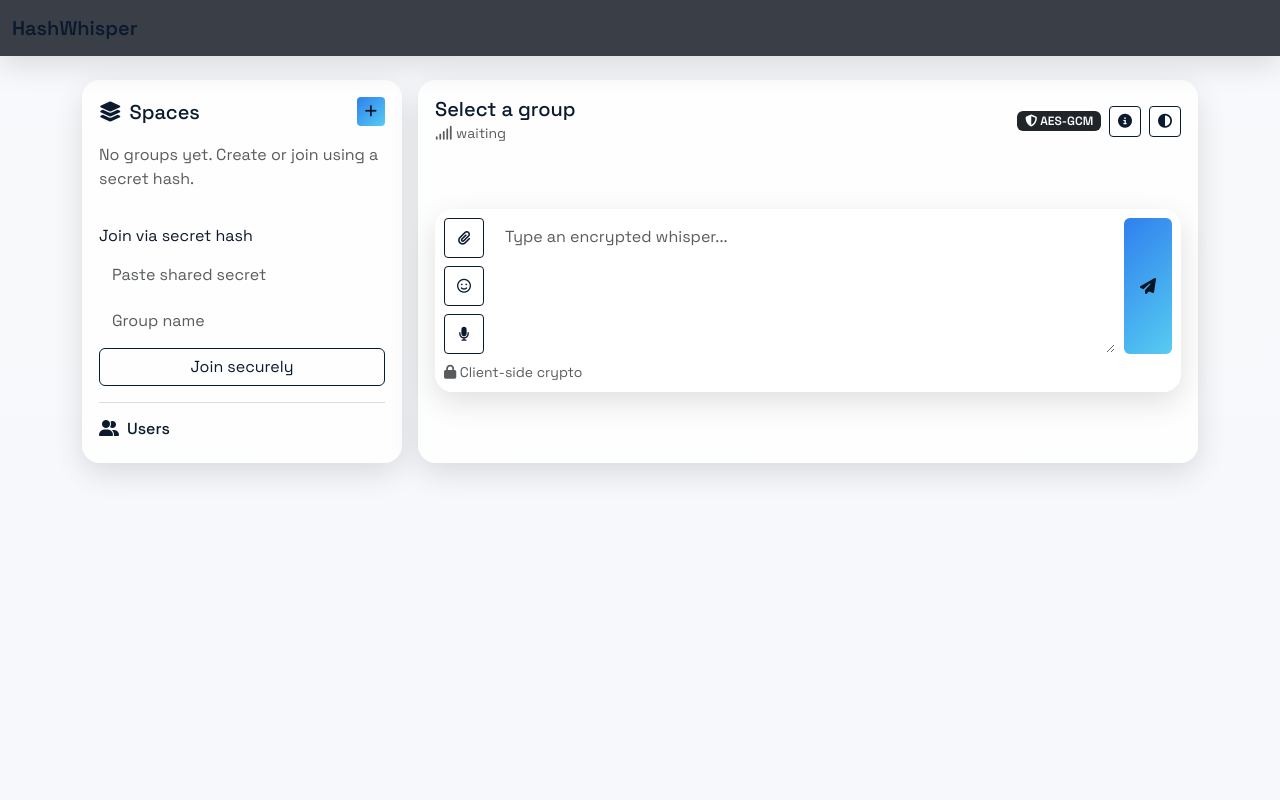
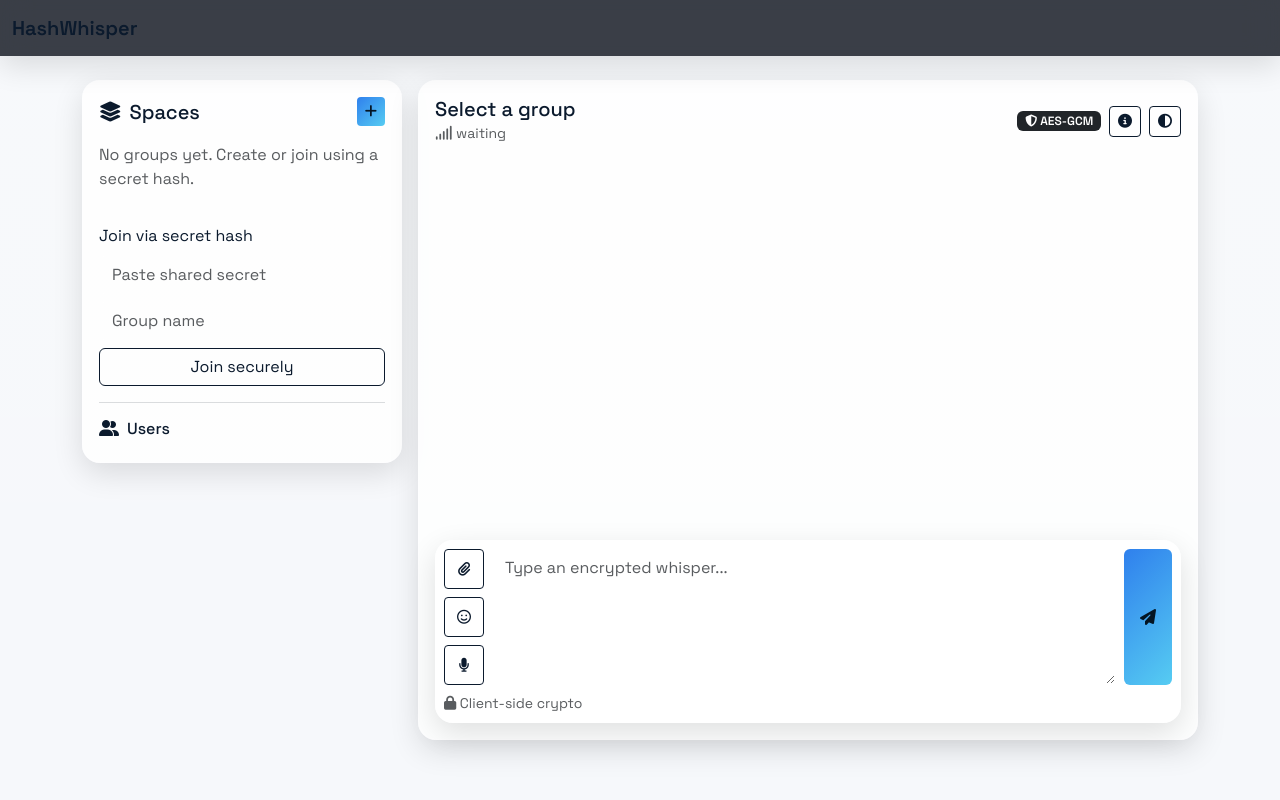
Before and after one commit to ibsoft/HashWhisper, a Python web app: template app/templates/chat/chat.html in a window 1280 px wide. Run offline with Jinja, Linux system fonts and the light colour scheme; the template is opened without the code that fills it, so the values that code supplies are empty.

Commit message:
chat box changes

```diff
--- a/app/static/css/styles.css
+++ b/app/static/css/styles.css
@@ -31,6 +31,9 @@ html, body {
               var(--bg);
   color: var(--text);
   font-family: 'Space Grotesk', 'Segoe UI', 'Apple Color Emoji', 'Segoe UI Emoji', 'Noto Color Emoji', sans-serif;
+  min-height: 100vh;
+  display: flex;
+  flex-direction: column;
 }
 
 .navbar-glass {
@@ -79,8 +82,14 @@ html, body {
   font-weight: 600;
 }
 
+#chat-panel {
+  display: flex;
+  flex-direction: column;
+  min-height: 70vh;
+}
+
 .message-list {
-  max-height: 60vh;
+  flex: 1;
   overflow-y: auto;
   padding: 1rem;
   display: flex;
@@ -233,4 +242,15 @@ html, body {
 
 .bg-gradient { min-height: 100vh; }
 
+main {
+  flex: 1;
+  display: flex;
+  flex-direction: column;
+}
+
+.chat-shell {
+  flex: 1;
+  min-height: calc(100vh - 140px);
+}
+
 @keyframes fadeUp { from { opacity: 0; transform: translateY(8px); } to { opacity: 1; transform: translateY(0); } }
```
